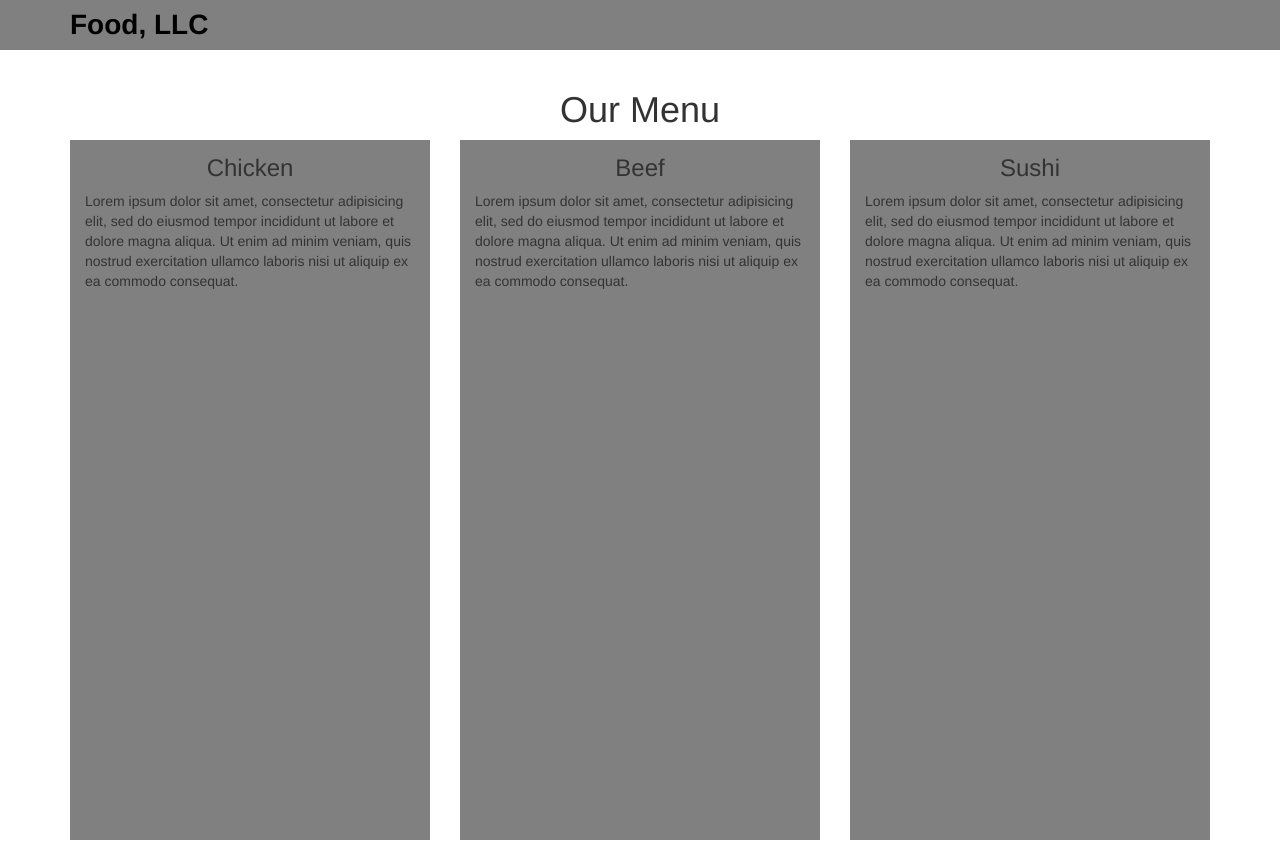
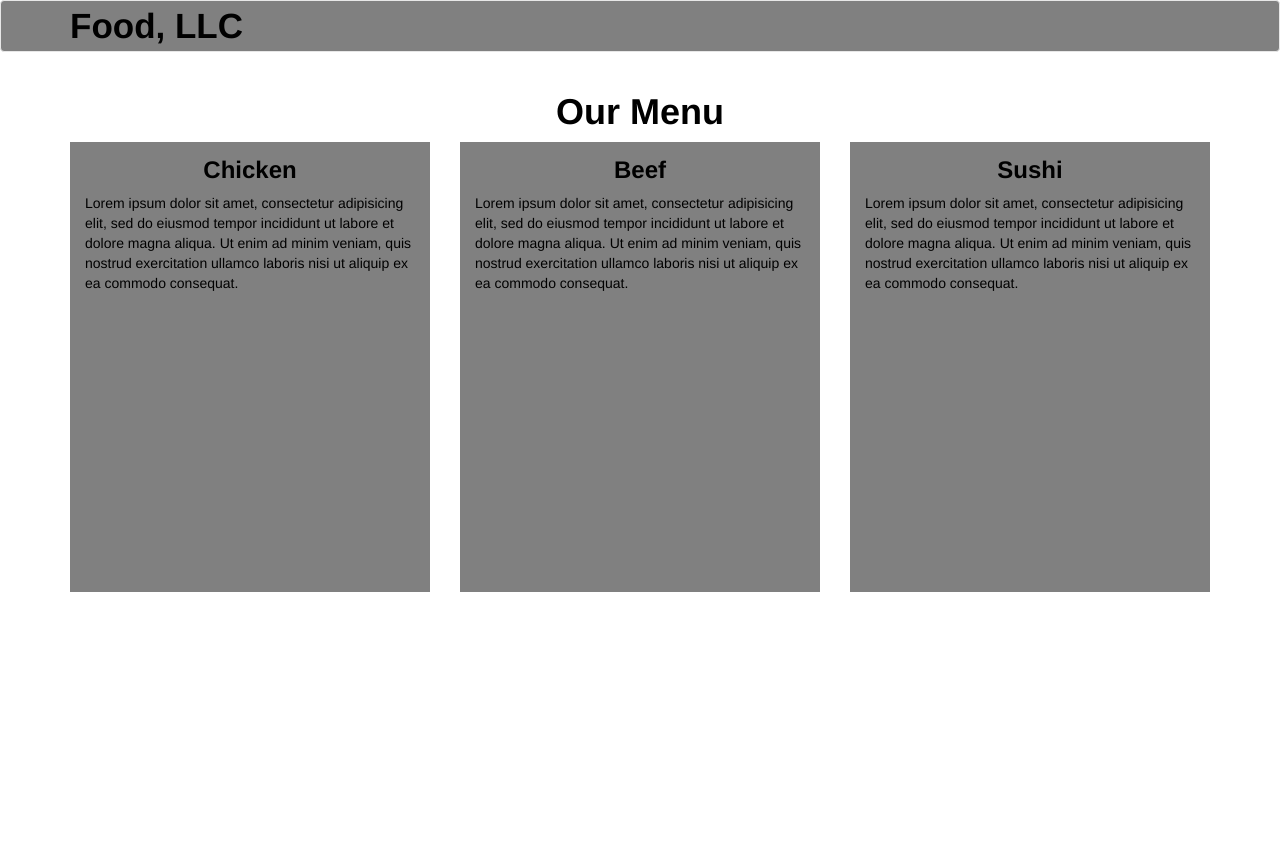
Before and after one commit to marcosalmonte62bit/courseraModule3, a plain HTML site: page index.html in a window 1280 px wide. After the commit the page ends 800 px from the top, so only its background shows below. Drawn offline with nearby package versions, Linux system fonts and the light colour scheme.

Commit message:
Adjusted styling

```diff
--- a/css/styles.css
+++ b/css/styles.css
@@ -1,12 +1,10 @@
 #header-nav {
     background-color: grey;
-    border-radius: 0;
-    border: 0;
 }
 
 .navbar-default .navbar-brand {
     color: black !important;
-    font-size: 2em;
+    font-size: 2.5em;
     font-weight: bold;
 }
 
@@ -27,12 +25,19 @@
 }
 
 .menu-item {
+    color: black !important;
     background-color: grey;
     padding: 15px;
     margin-bottom: 25px;
-    min-height: 700px;
+    min-height: 450px;
 }
 
 .menu-item h3 {
+    font-weight: bold;
     margin-top: 0;
 }
+
+h1 {
+    color: black;
+    font-weight: bold;
+}
```
